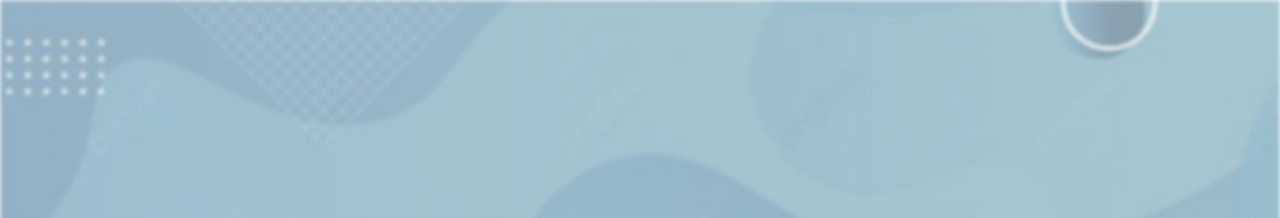
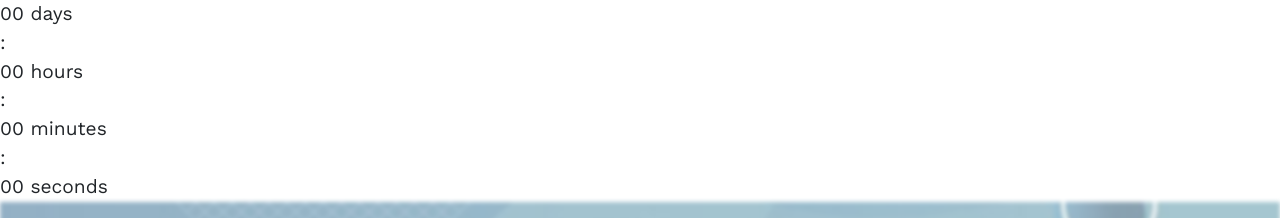
Before and after one commit to p4dley/Aqiqah-Jasmine, a plain HTML site: page index.html in a window 1280 px wide. Shown: the top 218 px of the page. Drawn offline with nearby package versions, Linux system fonts and the light colour scheme; some packages are replaced by stand-ins of ours; a script that the page names is missing; a web font is replaced by a local one.

Commit message:
Update index.html

```diff
--- a/index.html
+++ b/index.html
@@ -19,8 +19,28 @@
     />
 
     <!-- simplyCountdown -->
-    <link rel="stylesheet" href="countdown/simplyCountdown.theme.default.css" />
-    <script src="countdown/simplyCountdown.min.js"></script>
+  <div class="countdown">
+      <div class="time">
+        <span id="days">00</span>
+        <span>days</span>
+      </div>
+      <div class="semicolon">:</div>
+      <div class="time">
+        <span id="hours">00</span>
+        <span>hours</span>
+      </div>
+      <div class="semicolon">:</div>
+      <div class="time">
+        <span id="minutes">00</span>
+        <span>minutes</span>
+      </div>
+      <div class="semicolon">:</div>
+      <div class="time">
+        <span id="seconds">00</span>
+        <span>seconds</span>
+      </div>
+    </div>
+
 
     <!-- Bootstrap Icons -->
     <link
```
